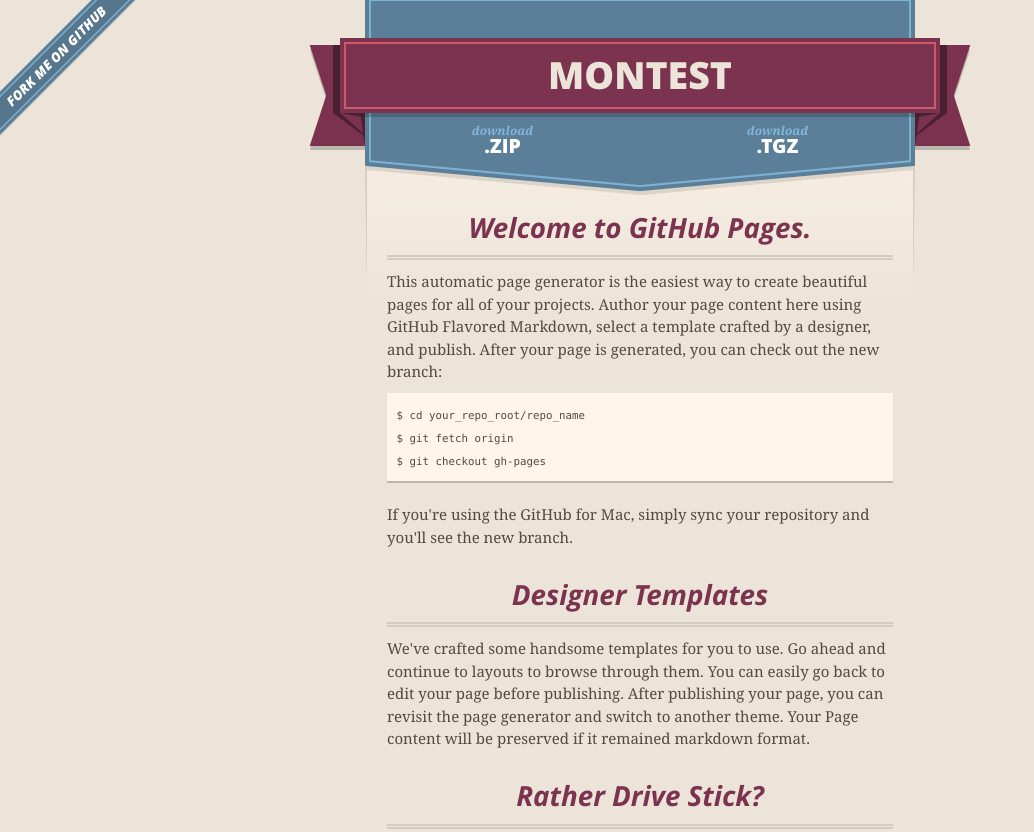
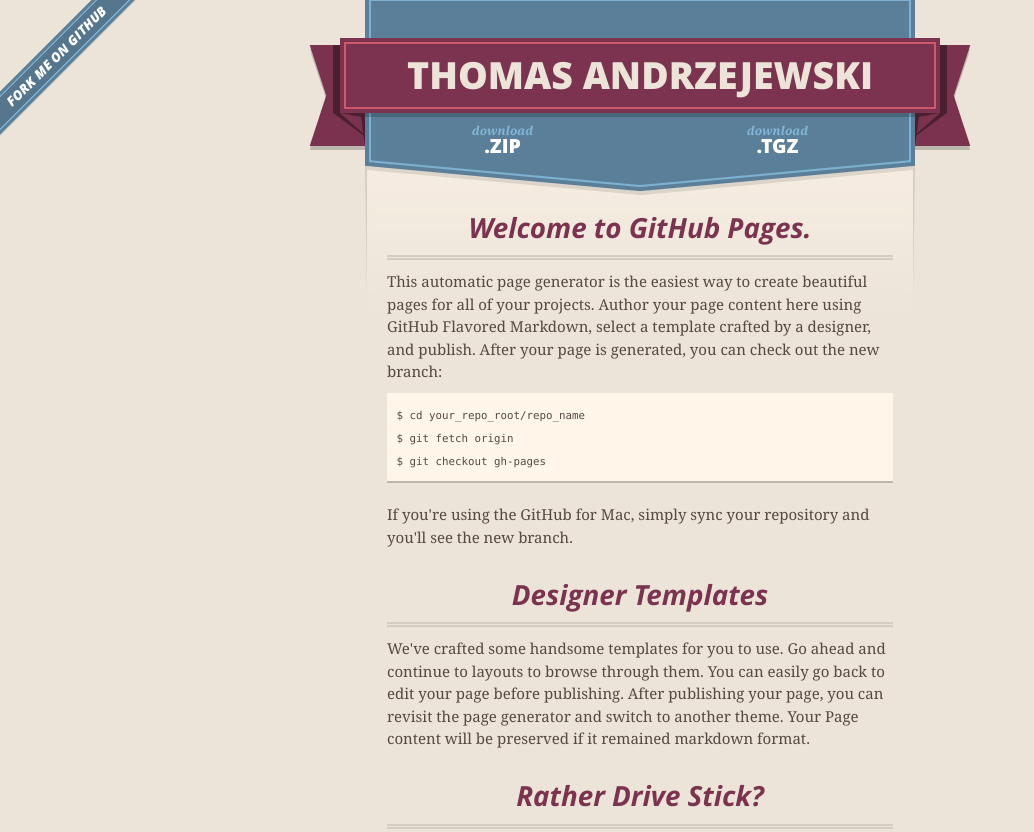
Before and after one commit to bromain/montest, a plain HTML site: page index.html in a window 1280 px wide. Shown: the top 832 px of the page, without its empty margins (0-1034 px from the left). Drawn offline with nearby package versions, Linux system fonts and the light colour scheme.

Commit message:
Update index.html

```diff
--- a/index.html
+++ b/index.html
@@ -27,7 +27,7 @@
       <header>
         <span class="ribbon-outer">
           <span class="ribbon-inner">
-            <h1>Montest</h1>
+            <h1>Thomas Andrzejewski</h1>
             <h2></h2>
           </span>
           <span class="left-tail"></span>
```
